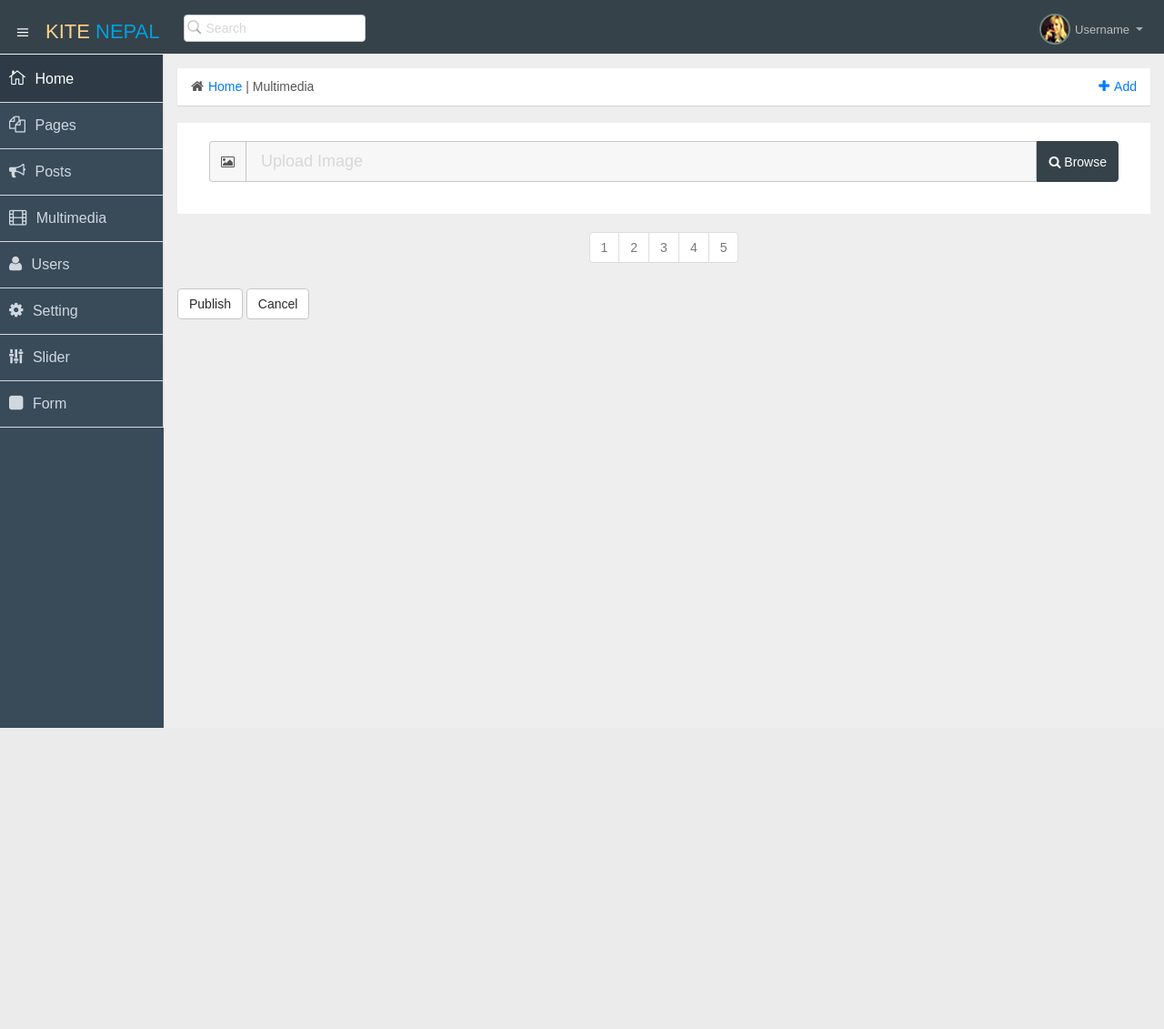
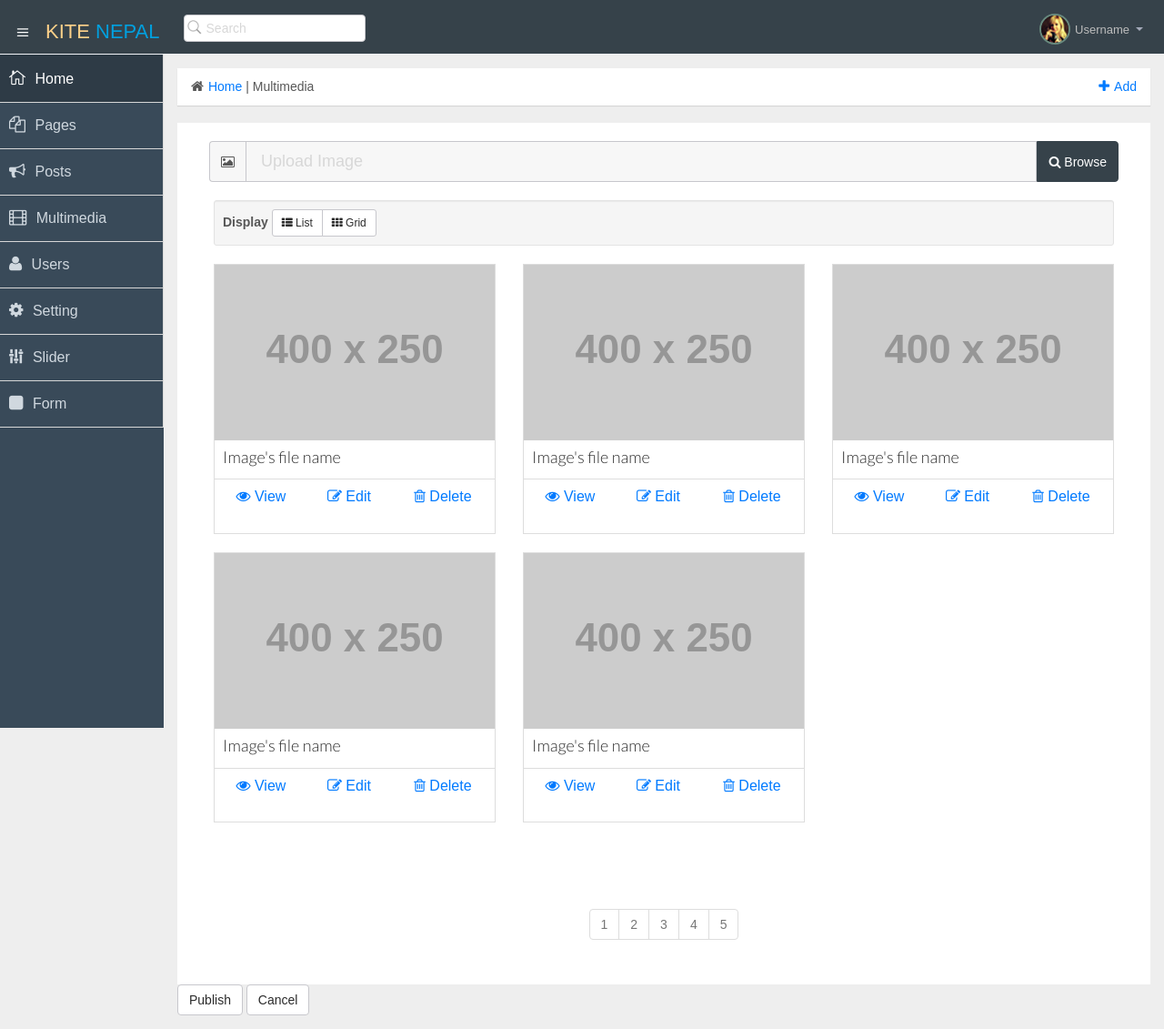
Before and after one commit to kitenepal/kitenepal-cms, a PHP site: page /multimedia.html in a window 1280 px wide. Shown: the whole page at 91% size. Before the commit the page ends 800 px from the top, so only its background shows below. Run offline with PHP 8.4, Linux system fonts and the light colour scheme; grey boxes labelled with a size stand in for pictures from a placeholder-image service; some libraries are stand-ins or nearby versions.

Commit message:
Added image list view and grid view in multimedia

```diff
--- a/form.html
+++ b/form.html
@@ -142,6 +142,12 @@
             <a href="slider.html" class="">
               <i class="fa fa-sliders" aria-hidden="true"></i>
               <span>Slider</span>
+            </a>
+          </li>
+          <li class="sub-menu">
+            <a href="form.html" class="">
+              <i class="fa fa-square" aria-hidden="true"></i>
+              <span>Form</span>
             </a>
           </li>
         </ul>
--- /dev/null
+++ b/js/thumbnail-and-view.js
@@ -0,0 +1,4 @@
+$(document).ready(function() {
+    $('#list').click(function(event){event.preventDefault();$('#products .item').addClass('list-group-item');});
+    $('#grid').click(function(event){event.preventDefault();$('#products .item').removeClass('list-group-item');$('#products .item').addClass('grid-group-item');});
+});
--- a/multimedia.html
+++ b/multimedia.html
@@ -170,7 +170,6 @@
                 </div>
               </div>
             </ol>
-
             <div class="container">
               <div class="form-group">
                 <input type="file" name="img[]" class="file">
@@ -181,9 +180,120 @@
                   <button class="browse btn btn-primary input-lg" type="button"><i class="fa fa-search"></i> Browse</button>
                 </span>
                 </div>
+                <div class="container">
+                  <div class="well well-sm">
+                    <strong>Display</strong>
+                    <div class="btn-group">
+                      <a href="#" id="list" class="btn btn-default btn-sm"><span class="fa fa-th-list"></span> List</a> <a href="#" id="grid" class="btn btn-default btn-sm"><span class="fa fa-th"></span> Grid</a>
+                    </div>
+                  </div>
+                  <div id="products" class="row list-group">
+                    <div class="item col-xs-12 col-lg-4">
+                      <div class="thumbnail">
+                        <img class="group list-group-image" src="http://placehold.it/400x250/000/fff" alt="" />
+                        <div class="caption">
+                          <h4 class="group inner list-group-item-heading">
+                          Image's file name</h4>
+                        </div>
+                        <div class="row">
+                          <div class="col-xs-12 col-md-12">
+                            <table class="table table-responsive">
+                              <tr>
+                                <td style="text-align: center;"><a href="#"><i class="fa fa-eye" aria-hidden="true"></i> View</a></td>
+                                <td style="text-align: center;"><a href="#"><i class="fa fa-edit" aria-hidden="true"></i> Edit</a></td>
+                                <td style="text-align: center;"><a href="#"><i class="fa fa-trash-o" aria-hidden="true"></i> Delete</a></td>
+                              </tr>
+                            </table>
+                          </div>
+                        </div>
                       </div>
                     </div>
 
+                    <div class="item col-xs-12 col-lg-4">
+                      <div class="thumbnail">
+                        <img class="group list-group-image" src="http://placehold.it/400x250/000/fff" alt="" />
+                        <div class="caption">
+                          <h4 class="group inner list-group-item-heading">
+                          Image's file name</h4>
+                        </div>
+                        <div class="row">
+                          <div class="col-xs-12 col-md-12">
+                            <table class="table table-responsive">
+                              <tr>
+                                <td style="text-align: center;"><a href="#"><i class="fa fa-eye" aria-hidden="true"></i> View</a></td>
+                                <td style="text-align: center;"><a href="#"><i class="fa fa-edit" aria-hidden="true"></i> Edit</a></td>
+                                <td style="text-align: center;"><a href="#"><i class="fa fa-trash-o" aria-hidden="true"></i> Delete</a></td>
+                              </tr>
+                            </table>
+                          </div>
+                        </div>
+                      </div>
+                    </div>
+
+                    <div class="item  col-xs-12 col-lg-4">
+                      <div class="thumbnail">
+                        <img class="group list-group-image" src="http://placehold.it/400x250/000/fff" alt="" />
+                        <div class="caption">
+                          <h4 class="group inner list-group-item-heading">
+                          Image's file name</h4>
+                        </div>
+                        <div class="row">
+                          <div class="col-xs-12 col-md-12">
+                            <table class="table table-responsive">
+                              <tr>
+                                <td style="text-align: center;"><a href="#"><i class="fa fa-eye" aria-hidden="true"></i> View</a></td>
+                                <td style="text-align: center;"><a href="#"><i class="fa fa-edit" aria-hidden="true"></i> Edit</a></td>
+                                <td style="text-align: center;"><a href="#"><i class="fa fa-trash-o" aria-hidden="true"></i> Delete</a></td>
+                              </tr>
+                            </table>
+                          </div>
+                        </div>
+                      </div>
+                    </div>
+
+                    <div class="item  col-xs-12 col-lg-4">
+                      <div class="thumbnail">
+                        <img class="group list-group-image" src="http://placehold.it/400x250/000/fff" alt="" />
+                        <div class="caption">
+                          <h4 class="group inner list-group-item-heading">
+                          Image's file name</h4>
+                        </div>
+                        <div class="row">
+                          <div class="col-xs-12 col-md-12">
+                            <table class="table table-responsive">
+                              <tr>
+                                <td style="text-align: center;"><a href="#"><i class="fa fa-eye" aria-hidden="true"></i> View</a></td>
+                                <td style="text-align: center;"><a href="#"><i class="fa fa-edit" aria-hidden="true"></i> Edit</a></td>
+                                <td style="text-align: center;"><a href="#"><i class="fa fa-trash-o" aria-hidden="true"></i> Delete</a></td>
+                              </tr>
+                            </table>
+                          </div>
+                        </div>
+                      </div>
+                    </div>
+
+                    <div class="item  col-xs-12 col-lg-4">
+                      <div class="thumbnail">
+                        <img class="group list-group-image" src="http://placehold.it/400x250/000/fff" alt="" />
+                        <div class="caption">
+                          <h4 class="group inner list-group-item-heading">
+                          Image's file name</h4>
+                        </div>
+                        <div class="row">
+                          <div class="col-xs-12 col-md-12">
+                            <table class="table table-responsive">
+                              <tr>
+                                <td style="text-align: center;"><a href="#"><i class="fa fa-eye" aria-hidden="true"></i> View</a></td>
+                                <td style="text-align: center;"><a href="#"><i class="fa fa-edit" aria-hidden="true"></i> Edit</a></td>
+                                <td style="text-align: center;"><a href="#"><i class="fa fa-trash-o" aria-hidden="true"></i> Delete</a></td>
+                              </tr>
+                            </table>
+                          </div>
+                        </div>
+                      </div>
+                    </div>
+                  </div>
+                </div>
               </div>
               <center>
                 <div class="col-lg-12">
@@ -243,6 +353,7 @@
     <script src="js/charts.js"></script>
     <script src="js/jquery.slimscroll.min.js"></script>
     <script src="js/multimedia.js"></script>
+    <script src="js/thumbnail-and-view.js"></script>
     <script>
     //knob
     $(function() {
--- a/sass/module/_mutlimedia.scss
+++ b/sass/module/_mutlimedia.scss
@@ -17,12 +17,58 @@ $light: #36424A;
   background-color: $light;
   border-color: $light;
   outline: none;
-  &:hover {
-    background-color: darken($light, 10%);
-    border-color: darken($light, 10%);
-  }
-  &:active, &:focus {
-    background-color: lighten($light, 5%);
-    border-color: lighten($light, 5%);
-  }
 }
+
+.glyphicon { margin-right:5px; }
+.thumbnail
+{
+    margin-bottom: 20px;
+    padding: 0px;
+    -webkit-border-radius: 0px !important;
+    -moz-border-radius: 0px !important;
+    border-radius: 0px !important;
+}
+
+.item.list-group-item
+{
+    float: none;
+    width: 100%;
+    background-color: #fff;
+    margin-bottom: 10px;
+}
+
+.item.list-group-item .list-group-image
+{
+    margin-right: 10px;
+}
+.item.list-group-item .thumbnail
+{
+    margin-bottom: 0px;
+}
+.item.list-group-item .caption
+{
+    padding: 9px 9px 0px 9px;
+}
+.item.list-group-item:nth-of-type(odd)
+{
+    background: #eeeeee;
+}
+
+.item.list-group-item:before, .item.list-group-item:after
+{
+    display: table;
+    content: " ";
+}
+
+.item.list-group-item img
+{
+    float: left;
+}
+.item.list-group-item:after
+{
+    clear: both;
+}
+.list-group-item-text
+{
+    margin: 0 0 11px;
+}
```
Also changed, not shown: stylesheets/main.css. Lines whose indentation alone changed are shown as unchanged.
